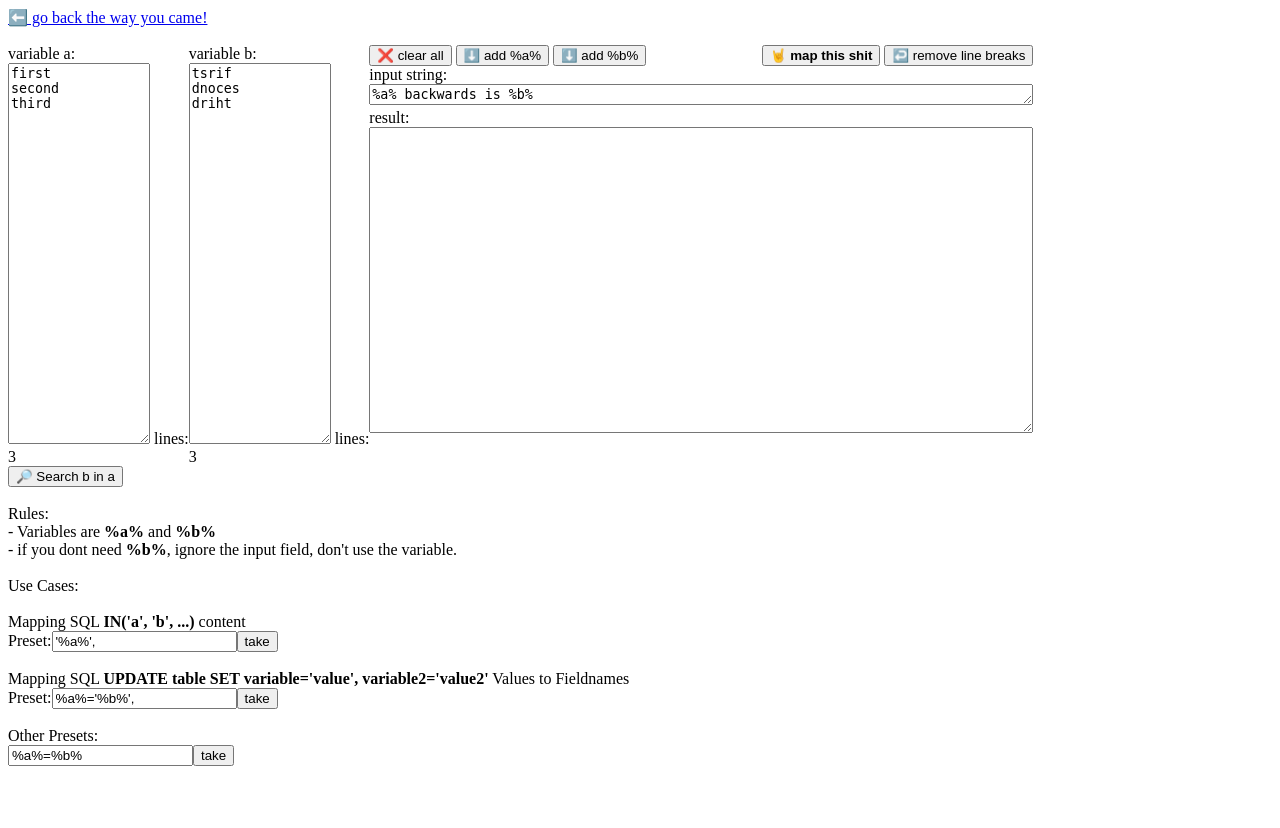
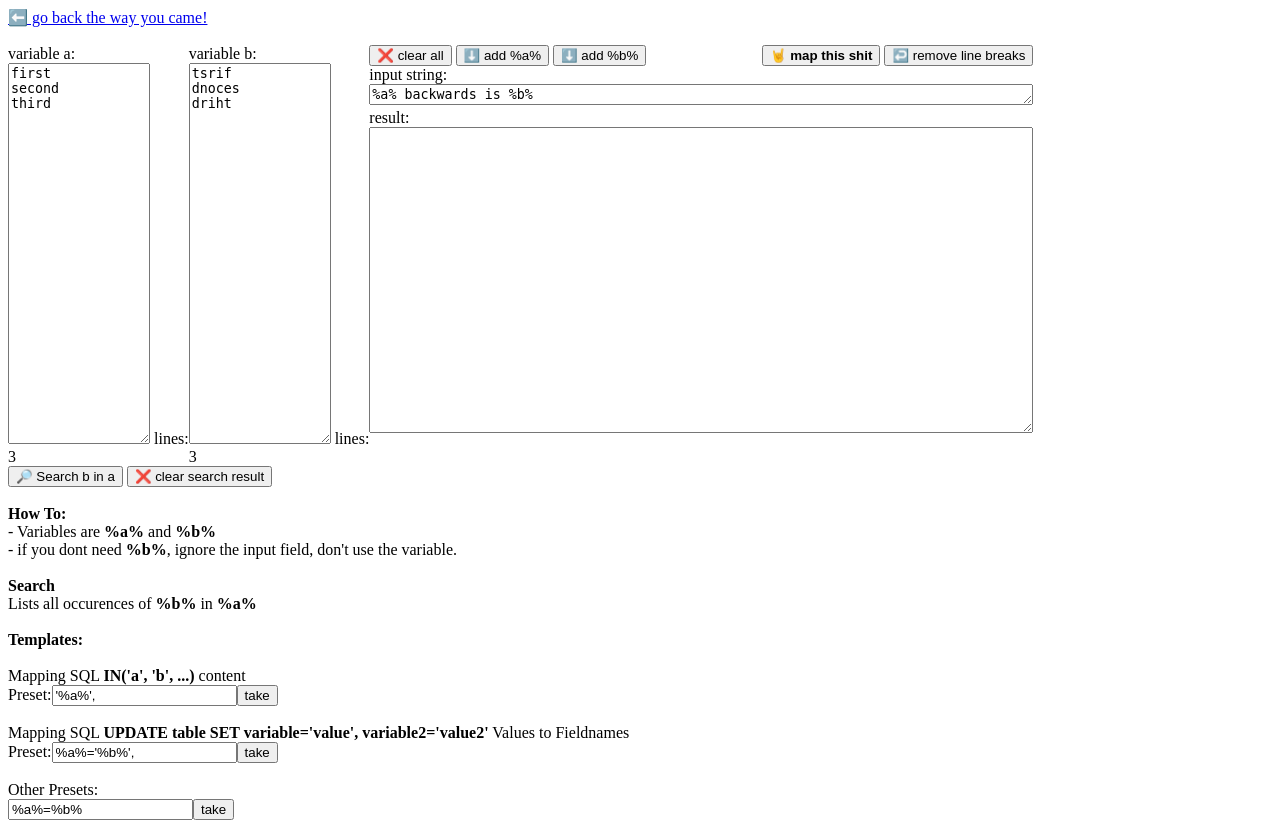
Before and after one commit to llotz/tools, a PHP site: page /string-mapper in a window 1280 px wide. Before the commit the page ends 766 px from the top, so only its background shows below. Run offline with PHP 8.4, Linux system fonts and the light colour scheme.

Commit message:
Adding line info & clearance of search results

```diff
--- a/string-mapper/index.php
+++ b/string-mapper/index.php
@@ -48,7 +48,8 @@
 		let count = 0;
 		a.forEach(function(aline,index){
 			if(b.includes(aline)){
-				result +="<span class='highlight'>"+aline+"</span><br/>";
+				let idx = b.indexOf(aline)+1
+				result +="<span class='highlight'>"+aline+"</span> <-- Line "+idx+"<br/>";
 				count++;
 			}
 			else
@@ -60,6 +61,10 @@
 
 	function countlines(c){
 		document.getElementById('count'+c).innerHTML = 	document.getElementById(c).value.split("\n").length;
+	}
+
+	function clearSearchResult(){
+		document.getElementById('searchresult').innerHTML = "";
 	}
 
 	window.onload = function foo(){
@@ -106,16 +111,20 @@ lines:<div id="countb">0</div>
 	</div>
 </div>
 <button id="searchbina" onclick="searchbina();">🔎 Search b in a</button>
+<button id="clearsearchresult" onclick="clearSearchResult();">❌ clear search result</button>
 <br>
 <div id="searchresult">
 
 </div>
 <br>
-Rules:<br>
+<b>How To:</b><br>
 - Variables are <b>%a%</b> and <b>%b%</b><br>
 - if you dont need <b>%b%</b>, ignore the input field, don't use the variable.<br>
 <br>
-Use Cases:<br>
+<b>Search</b><br>
+Lists all occurences of <b>%b%</b> in <b>%a%</b><br>
+<br>
+<b>Templates:</b><br>
 <br>Mapping SQL <b>IN('a', 'b', ...)</b> content
 <br><div>Preset:<input id="preset1" type="text" value="'%a%',"/><button onclick="takePreset('preset1')">take</button></div>
 <br>Mapping SQL <b>UPDATE table SET variable='value', variable2='value2'</b> Values to Fieldnames
```
